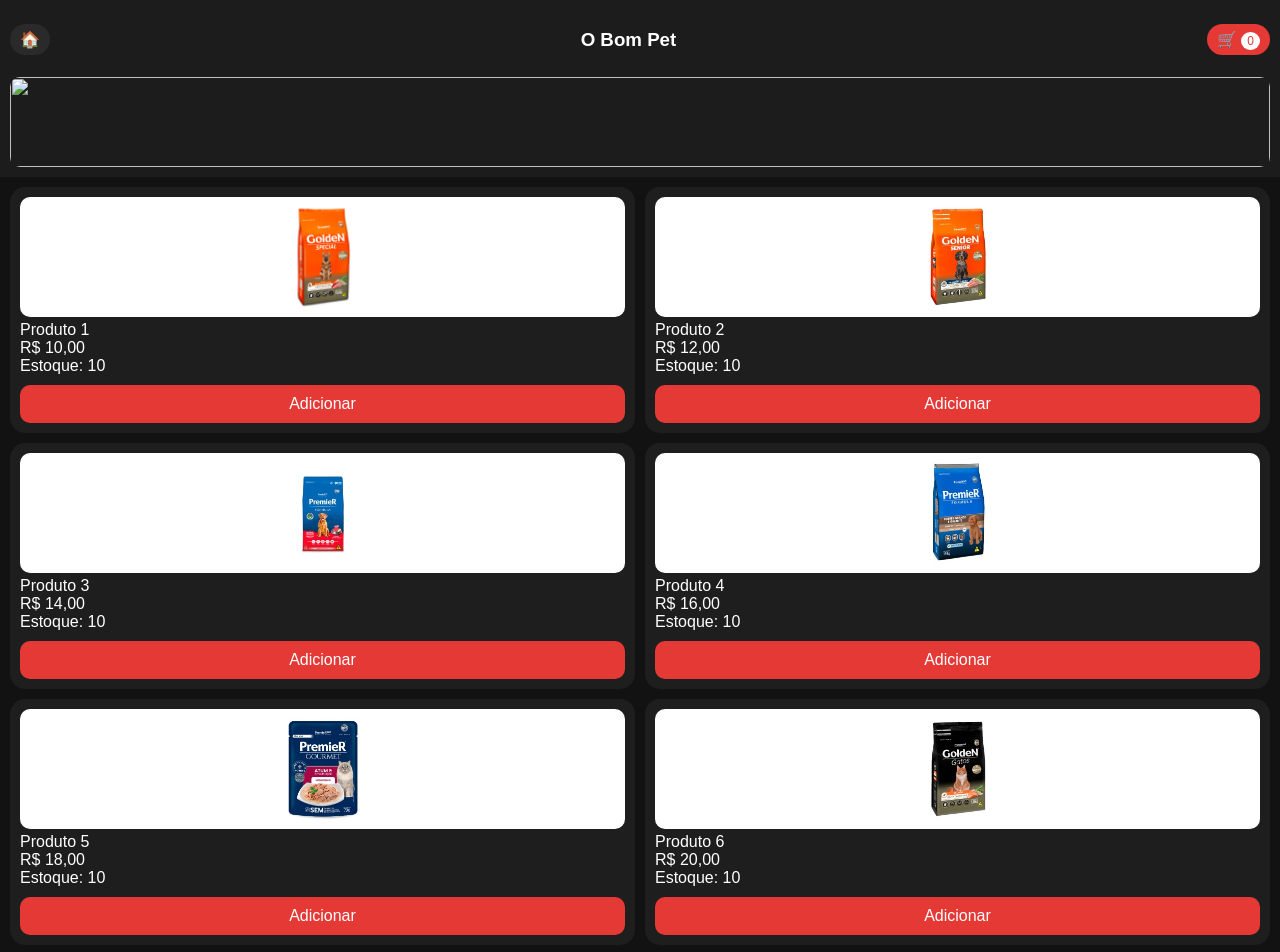
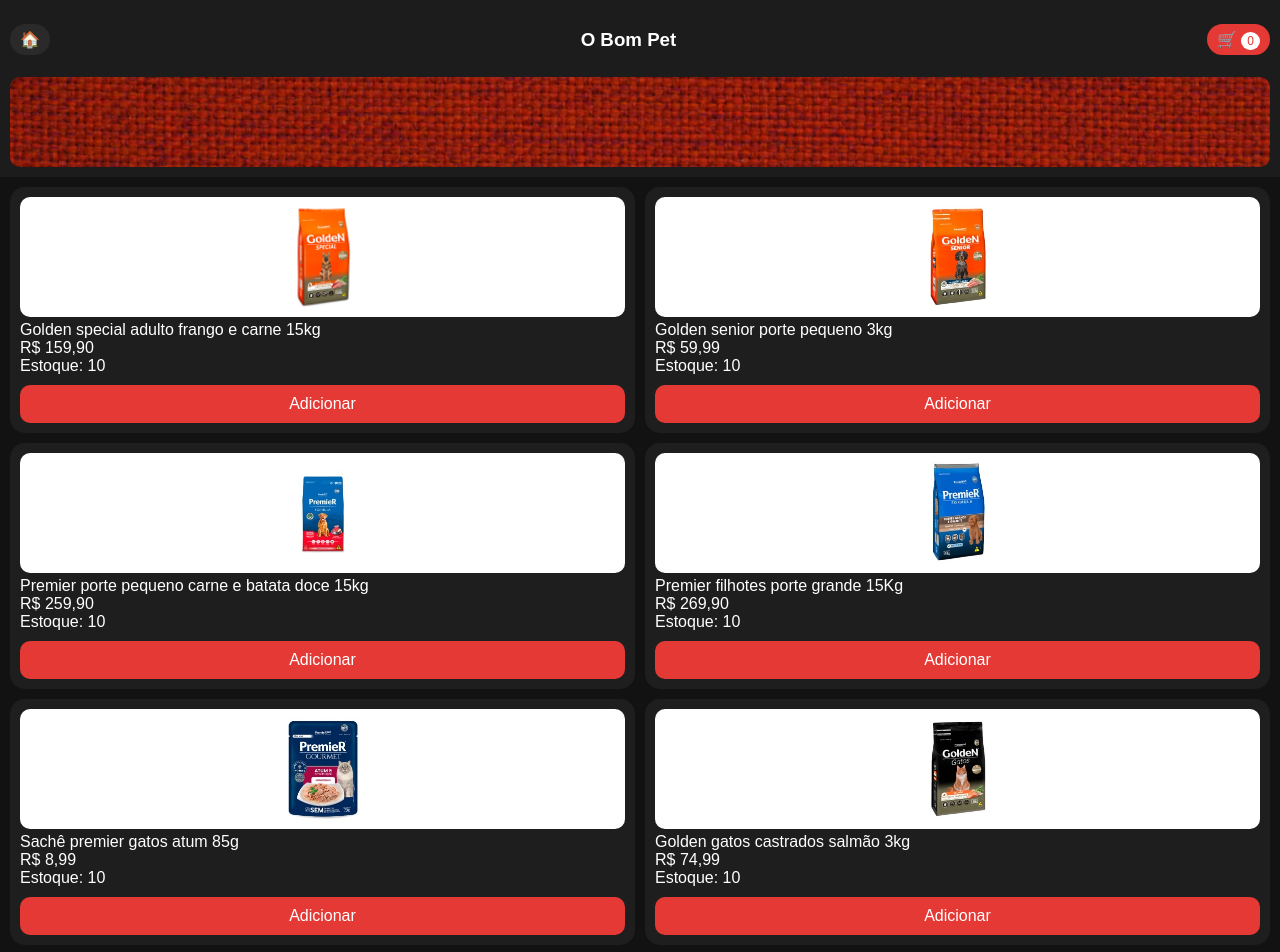
Before and after one commit to nellsantos10-ux/app-whatsapp-obom-pet, a plain HTML site: page index.html in a window 1280 px wide. Shown: the top 952 px of the page. Drawn offline with Linux system fonts and the light colour scheme.

Commit message:
Updateneww index.html

```diff
--- a/index.html
+++ b/index.html
@@ -164,7 +164,7 @@
   </div>
 
   <div class="banner">
-    <img src="img/banner.png">
+    <img src="banner.png">
   </div>
 </header>
 
@@ -229,12 +229,12 @@
 <script>
 
 let produtos = [
-{nome:"Produto 1", preco:10, estoque:10, img:"Golden.jpg"},
-{nome:"Produto 2", preco:12, estoque:10, img:"goldensenior.jpg"},
-{nome:"Produto 3", preco:14, estoque:10, img:"premiercarne.jpg"},
-{nome:"Produto 4", preco:16, estoque:10, img:"premierfilhotes.jpg"},
-{nome:"Produto 5", preco:18, estoque:10, img:"sachegato atum.jpg"},
-{nome:"Produto 6", preco:20, estoque:10, img:"goldencastradosalmao.jpg"},
+{nome:"Golden special adulto frango e carne 15kg", preco:159.90, estoque:10, img:"Golden.jpg"},
+{nome:" Golden senior porte pequeno 3kg", preco:59.99, estoque:10, img:"goldensenior.jpg"},
+{nome:"Premier porte pequeno carne e batata doce 15kg", preco:259.90, estoque:10, img:"premiercarne.jpg"},
+{nome:"Premier filhotes porte grande 15Kg", preco:269.90, estoque:10, img:"premierfilhotes.jpg"},
+{nome:"Sachê premier gatos atum 85g", preco:8.99, estoque:10, img:"sachegato atum.jpg"},
+{nome:"Golden gatos castrados salmão 3kg", preco:74.99, estoque:10, img:"goldencastradosalmao.jpg"},
 {nome:"Produto 7", preco:22, estoque:10, img:"img/produto7.png"},
 {nome:"Produto 8", preco:24, estoque:10, img:"img/produto8.png"},
 {nome:"Produto 9", preco:26, estoque:10, img:"img/produto9.png"},
```
